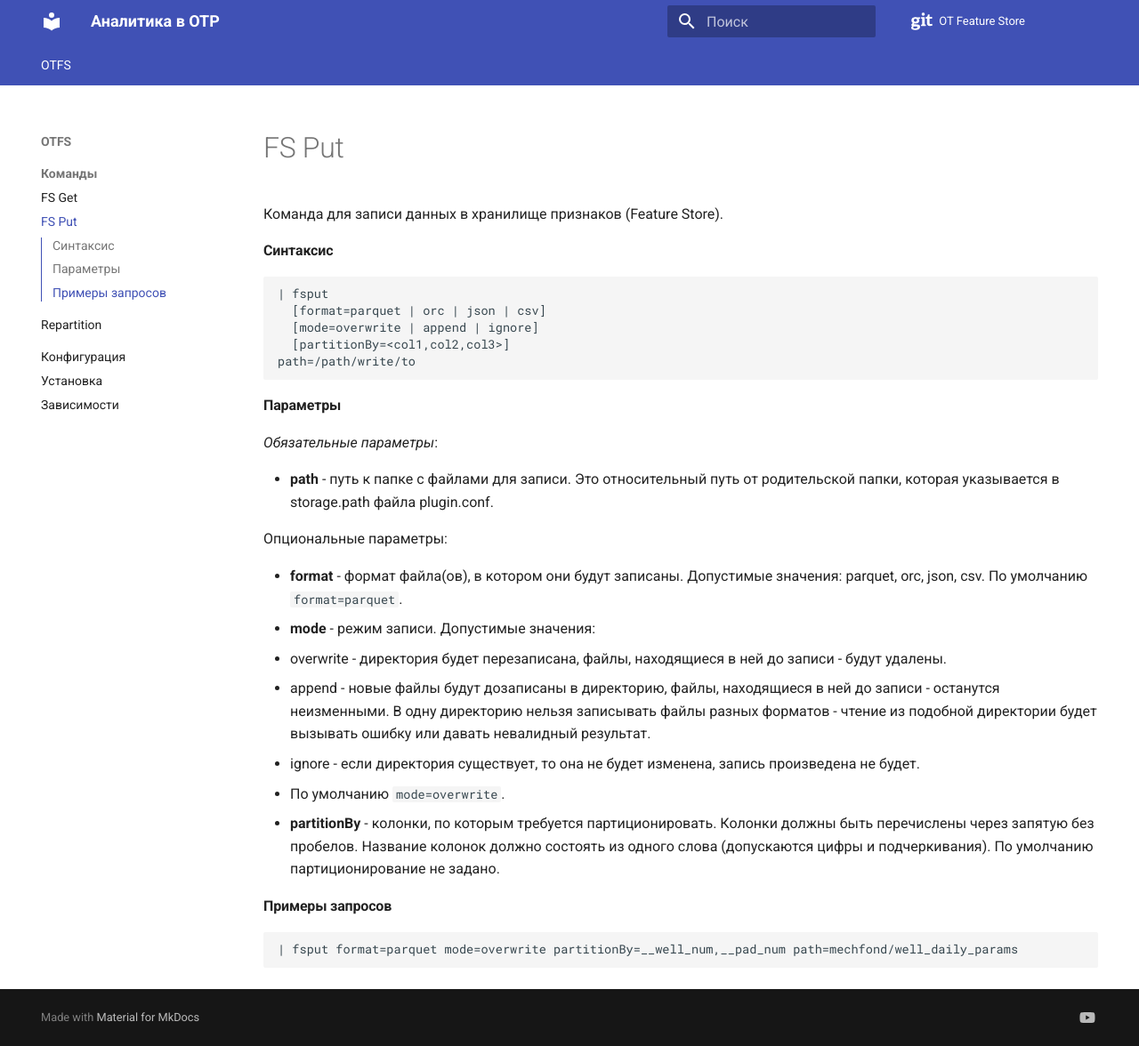
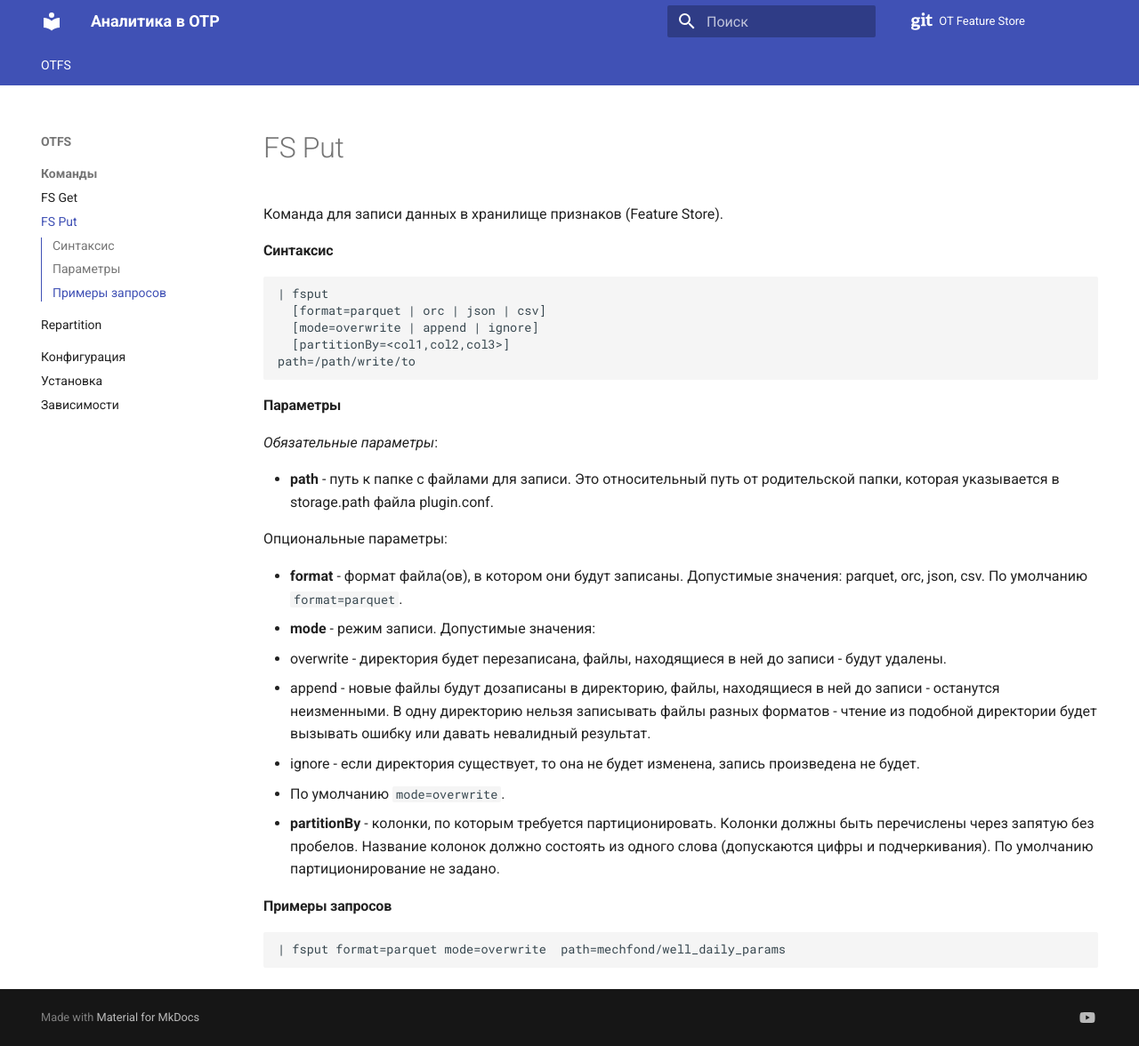
Before and after one commit to ISGNeuroTeam/otfs, an MkDocs documentation site: the page built from docs/docs/fsput.md, in a window 1280 px wide and 1176 px high. Shown: the whole window at 89% size. Built offline with MkDocs 1.6.1 and Material for MkDocs 9.7.7, drawn with Linux system fonts in a browser that asks for light colours; comment, search, counter and statistics services are not loaded.

Commit message:
Updated fsput.md

````diff
--- a/docs/docs/fsput.md
+++ b/docs/docs/fsput.md
@@ -33,5 +33,5 @@ _Обязательные параметры_:
 #### Примеры запросов
 
 ```
-| fsput format=parquet mode=overwrite partitionBy=__well_num,__pad_num path=mechfond/well_daily_params
+| fsput format=parquet mode=overwrite  path=mechfond/well_daily_params
 ```
````
